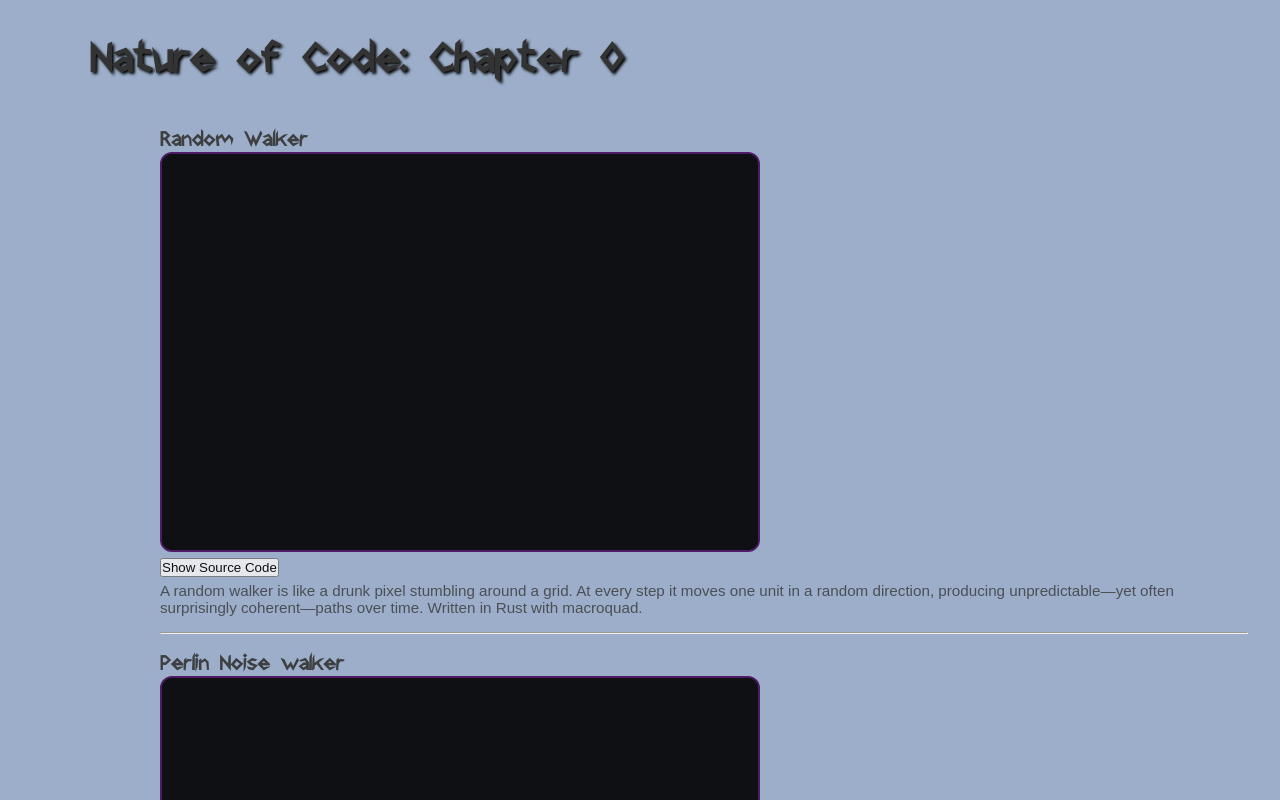
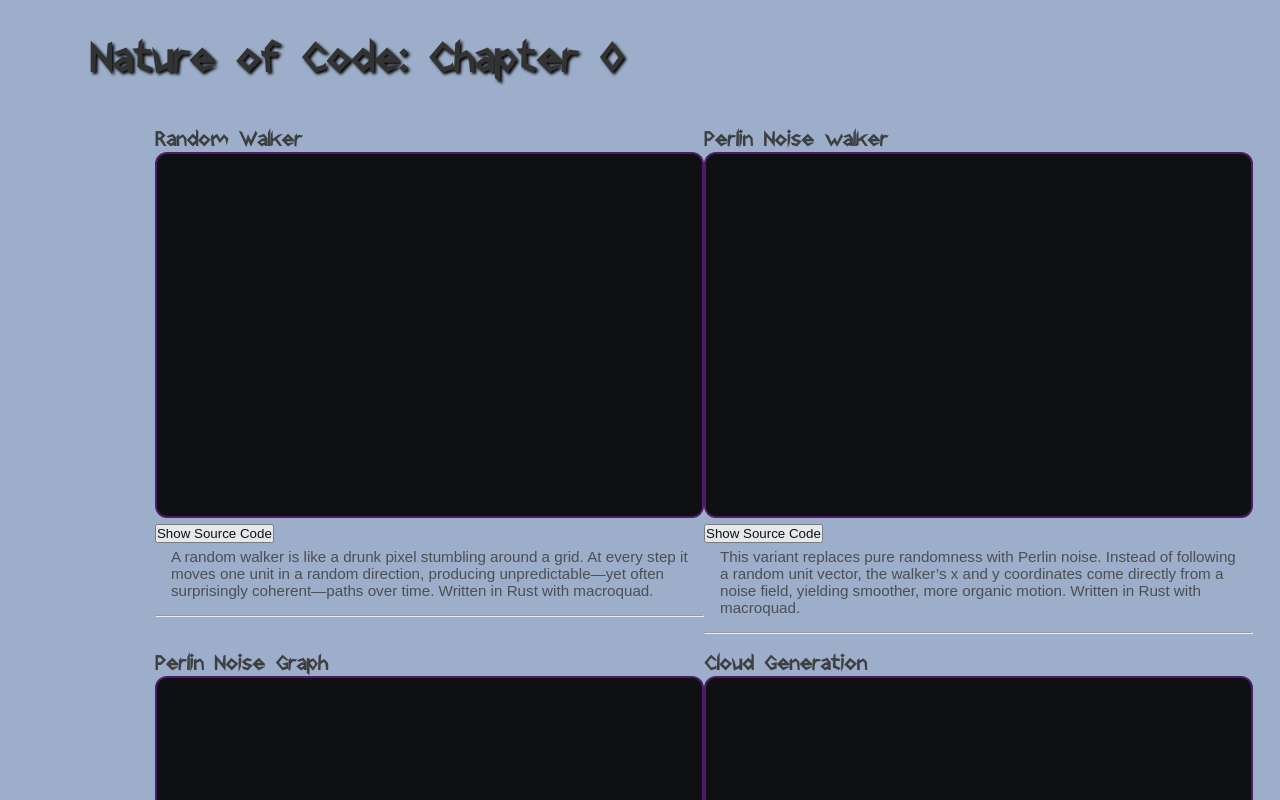
Before and after one commit to GlyphForged/glyphforged-dot-com, a Next.js app: page /projects/noc-0 in a window 1280 px wide. Shown: the top 800 px of the page. Built offline with nearby package versions, Linux system fonts and the light colour scheme; no server answers.

Commit message:
CSS Fixes for MQCanvas.module.css

```diff
--- a/src/app/projects/_components/MQCanvas.module.css
+++ b/src/app/projects/_components/MQCanvas.module.css
@@ -1,15 +1,14 @@
 .wrapper {
   justify-items: center;
-  min-width: 600px;
-  margin: 1rem 0;
+  inline-size: 100%;
+  max-inline-size: 600px;
+  margin: 1rem auto;
 }
 
 .frame {
-  /* justify-self: center; */
   position: relative;
-  width: 60vw;
-  max-width: 600px;
-  background: hsl(215 20% 10% / 0.6);
+  inline-size: 100%;
+  background: hsl(215, 20%, 10% / 0.6);
   border: 2px solid var(--purple);
   border-radius: 12px;
   overflow: hidden;
@@ -25,7 +24,7 @@
 }
 
 .caption {
-  font-family: 'Stormblade', Arial, sans-serif;
+  font-family: "Stormblade", Arial, sans-serif;
   font-size: 1.5rem;
   margin-top: 0.5rem;
   opacity: 0.9;
@@ -36,11 +35,15 @@
   margin-top: 0.25rem;
   font-size: 0.95rem;
   opacity: 0.85;
-  width: 85vw;
+  inline-size: auto;
+  max-inline-size: 65ch;
+  margin-inline: auto;
+  padding-inline: 1rem;
 }
 
 .sourceCode {
   margin: 1rem 2rem;
-  width: 70vw;
   height: 500px;
+  inline-size: 100%;
+  max-inline-size: 800px;
 }
```
